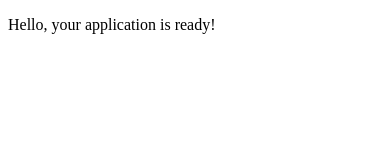
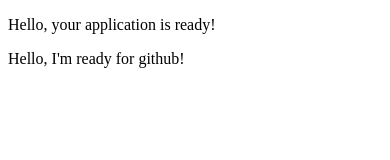
Before and after one commit to quangkha91/sourceGit, a website: page sourceGit/www/index.html in a window 390 px wide. Drawn offline with Linux system fonts and the light colour scheme; some packages are replaced by stand-ins of ours.

Commit message:
I'm ready for github

```diff
--- a/sourceGit/www/index.html
+++ b/sourceGit/www/index.html
@@ -15,7 +15,7 @@
 </head>
 <body>
     <p>Hello, your application is ready!</p>
-
+    <p>Hello, I'm ready for github!</p>
     <!-- Cordova reference, this is added to your app when it's built. -->
     <script src="cordova.js"></script>
     <script src="scripts/platformOverrides.js"></script>
```
